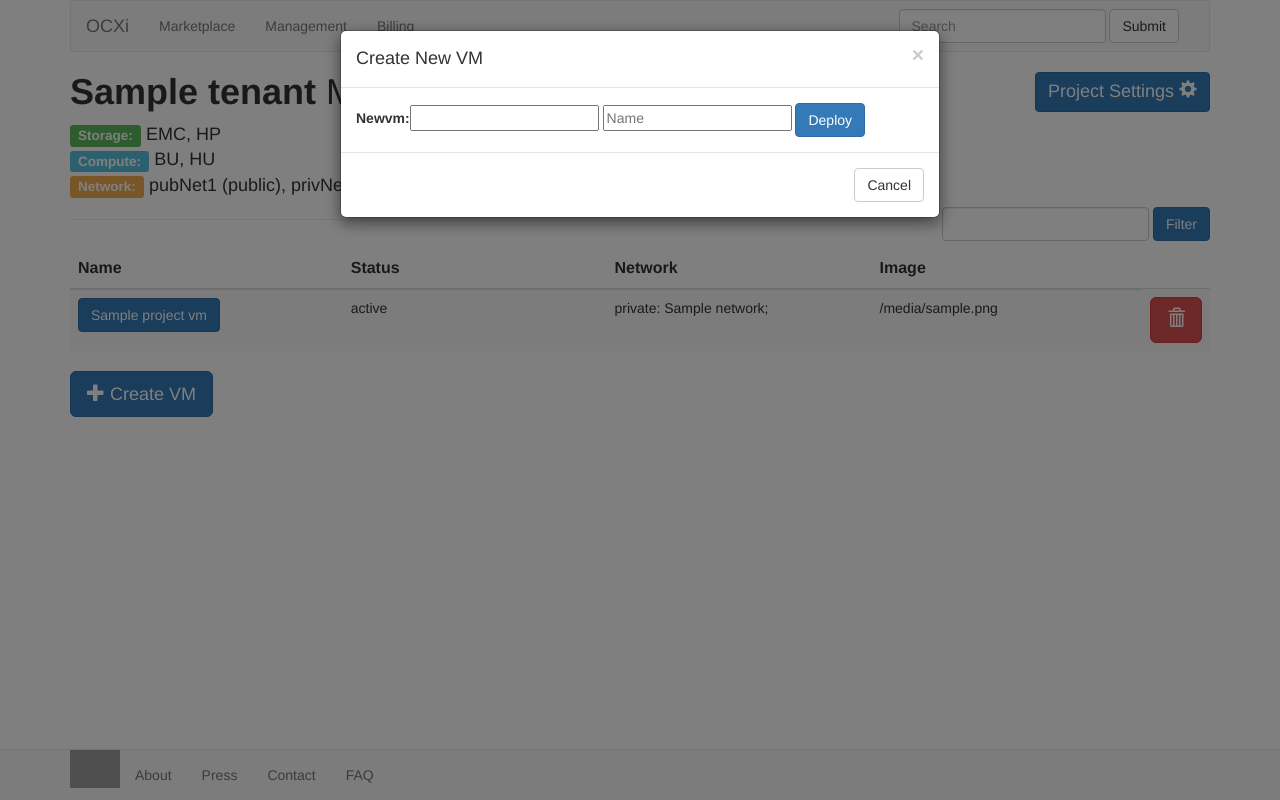
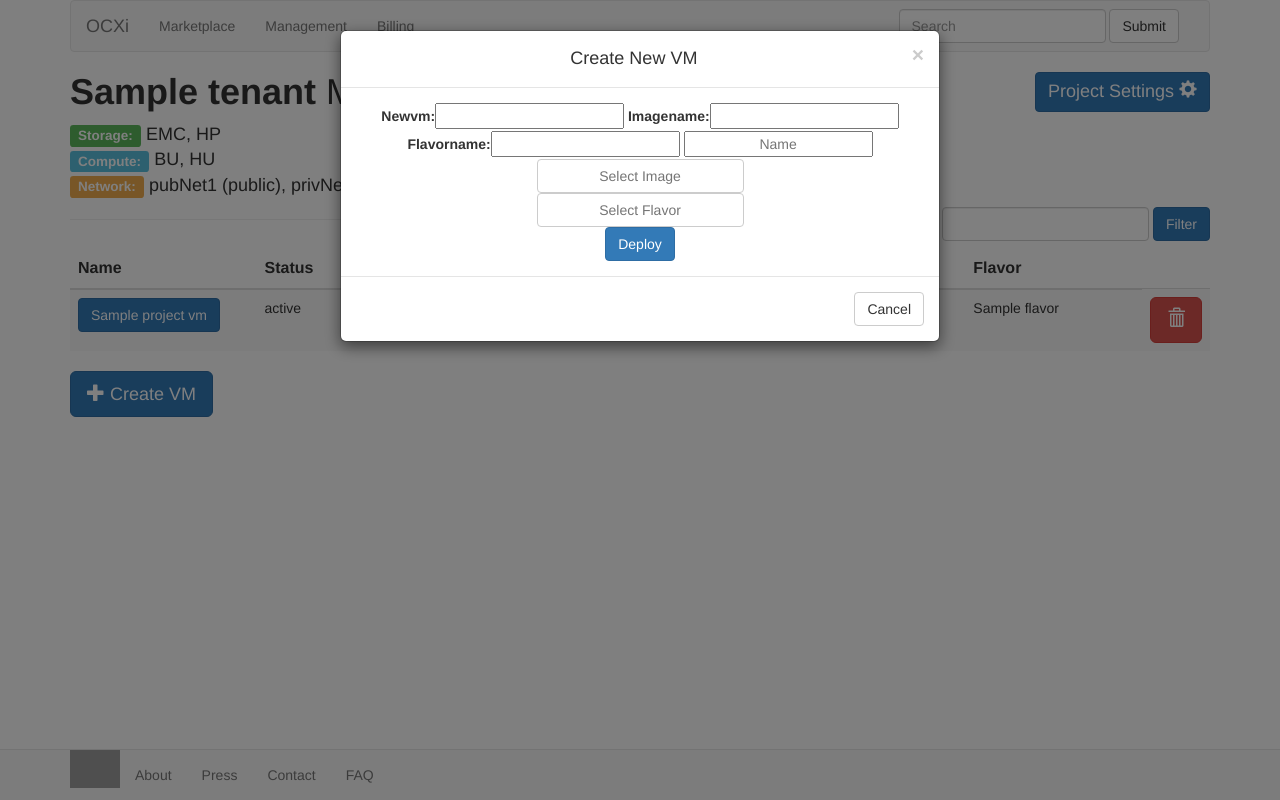
Before and after one commit to CCI-MOC/ui, a Django app: template marketUI/templates/manage.html in a window 1280 px wide, after a click on "Create VM". Run offline with Django 3.2, Linux system fonts and the light colour scheme; tables that the repository leaves empty hold one stand-in row (values such as "Sample post"); the template is opened without the code that fills it: values that come from a table or form of the project are taken from there, most other values are stand-ins (such as "Sample title", 1, 10 or a date in 2020); parts of the project's set-up code (start-up, migrations or seed data) failed here and were passed over; some libraries are stand-ins or nearby versions; grey boxes are pictures that could not be loaded.

Commit message:
create custom VM; display flavor/image names

```diff
--- a/marketUI/forms.py
+++ b/marketUI/forms.py
@@ -2,3 +2,5 @@ from django import forms
 
 class NameForm(forms.Form):
     newVM = forms.CharField()
+    imageName = forms.CharField()
+    flavorName = forms.CharField()
--- a/marketUI/templates/createModal.html
+++ b/marketUI/templates/createModal.html
@@ -7,16 +7,32 @@ Create VM
 <!-- Modal -->
 <div class="modal fade" id="myModal" tabindex="-1" role="dialog" aria-labelledby="myModalLabel" aria-hidden="true">
   <div class="modal-dialog">
-    <div class="modal-content">
+    <div class="modal-content text-center">
       <div class="modal-header">
         <button type="button" class="close" data-dismiss="modal"><span aria-hidden="true">&times;</span><span class="sr-only">Cancel</span></button>
         <h4 class="modal-title" id="myModalLabel">Create New VM</h4>
       </div>
       <div class="modal-body">
-        <form action='/project_space/manage/' method='post'>
+	  <form action='/project_space/manage/' method='post'>
           {% csrf_token %}
           {{ form }}
-          <input type="text" placeholder="Name" name="newVM">
+          <input type="text" placeholder="Name" name="newVM" class="text-center">
+	<div class="dropdown">
+          <input name="imageName" width="300px" class="btn btn-default dropdown-toggle ddoption-image" type="text" id="dropdownMenu1" data-toggle="dropdown" placeholder="Select Image"></input>
+          <ul class="dropdown-menu option-image" role="menu" aria-labelledby="dropdownMenu1">
+	  {% for image in images  %}
+            <li role="presentation"><a role="menuitem" tabindex="-1" href="#">{{ image.name }}</a></li>
+	  {% endfor %}
+      	  </ul>
+        </div>
+        <div class="dropdown">
+          <input name="flavorName" class="btn btn-default dropdown-toggle ddoption-flavor" type="text" id="dropdownMenu1" data-toggle="dropdown" placeholder="Select Flavor"></input>
+          <ul class="dropdown-menu option-flavor" role="menu" aria-labelledby="dropdownMenu1">
+          {% for flavor in flavors  %}
+            <li role="presentation"><a role="menuitem" tabindex="-1" href="#">{{ flavor }}</a></li>
+          {% endfor %}
+          </ul>
+        </div>
           <button class="btn btn-primary">Deploy</button>
         </form>
       </div>
--- a/marketUI/templates/j.js
+++ b/marketUI/templates/j.js
@@ -31,6 +31,7 @@ $( document ).ready(function() {
       $('.dd'+menu).val($(this).text())
    });
 
+
    $('.project-add').click(function() {
        //do stuff
        window.location.href = "/project_space/manage";
--- a/marketUI/templates/manage.css
+++ /dev/null
@@ -1,13 +0,0 @@
-html {
-  overflow: hidden;
-  height: 100%;
-}
-body {
-  overflow: auto;
-  height: 100%;
-}
-
-/* unset bs3 setting */
-.modal-open {
- overflow: auto;
-}
--- a/marketUI/templates/manage.html
+++ b/marketUI/templates/manage.html
@@ -1,12 +1,6 @@
 {% extends "base.html" %}
 
 {% block title %}Project Management{% endblock %}
-
-{% block css %}
-<style>
-    {% include "manage.css" %}
-</style>
-{% endblock %}
 
 {% block content %}
 
@@ -38,10 +32,11 @@
     <!-- HARDCODED ROW OF FIELDS -->
     <thead>
       <tr style="font-size:medium; font-weight:bold">
-        <th class="col-lg-3">Name</td>
-        <th class="col-lg-3">Status</td>
+        <th class="col-lg-2">Name</td>
+        <th class="col-lg-2">Status</td>
         <th class="col-lg-3">Network</td>
         <th class="col-lg-3">Image</td>
+        <th class="col-lg-2">Flavor</td>
       </tr>
     </thead>
 
@@ -58,6 +53,7 @@
 	{% endfor %}
 	</td>
         <td>{{ VM.image }}</td>
+        <td>{{ VM.flavor }}</td>
 	<td><form action='/project_space/manage/delete/{{ VM.name }}' method='get'>
 	  <button class="delVM btn btn-danger btn-lg">
 	  <span class="delVM add-icon glyphicon glyphicon-trash text-center"></span></button>
--- a/marketUI/urls.py
+++ b/marketUI/urls.py
@@ -11,6 +11,7 @@ urlpatterns = patterns('',
     url(r'^project_space/market', market),
     url(r'^project_space/manage/settings', settings),
     url(r'^project_space/manage/delete/(?P<VMname>.+)', deleteVM),
+    url(r'^project_space/manage/create/(?P<VMname>.+);(?P<imageName>.+);(?P<flavorName>.+)', createVM),
     url(r'^project_space/manage/create/(?P<VMname>.+)', createDefaultVM),
     url(r'^project_space/manage', manage),
 
```
Also changed, not shown: marketUI/ui_api.py (+26 -9 lines), marketUI/views.py (+14 -13 lines).
